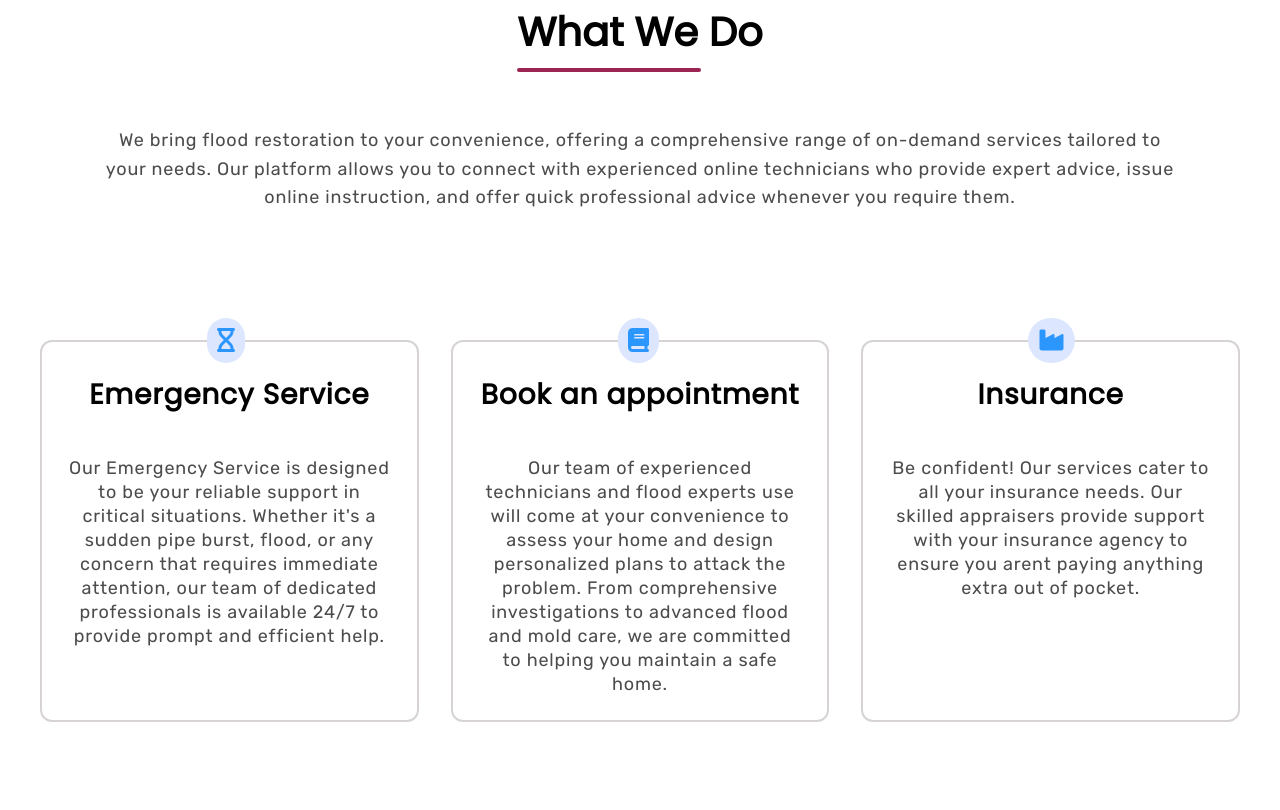
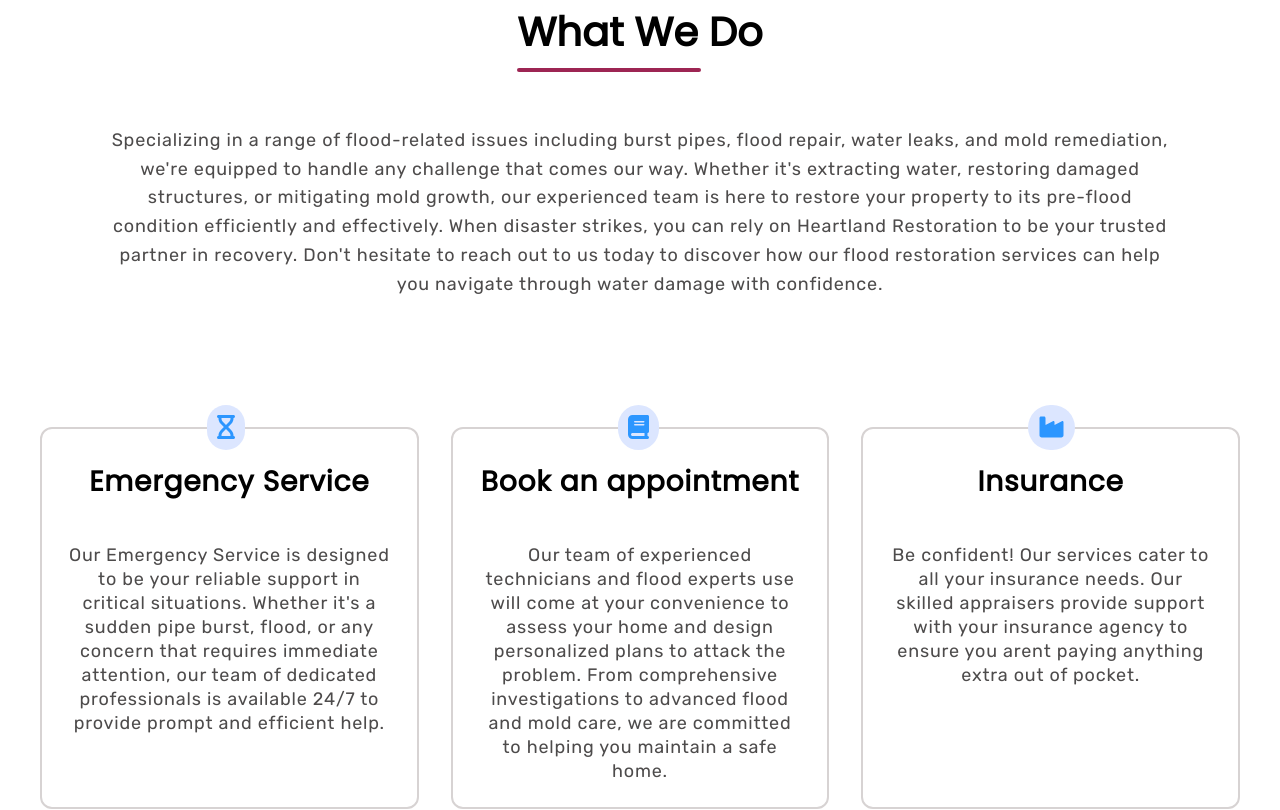
Before and after one commit to Jordan-Barnes-Portfolio/HFRWebsite, a React (Create React App) app: page / in a window 1280 px wide. Shown: the part 840-1650 px from the top of the page. Built offline with nearby package versions, Linux system fonts and the light colour scheme.

Commit message:
Changed verbage

```diff
--- a/src/Components/Footer.js
+++ b/src/Components/Footer.js
@@ -72,10 +72,10 @@ function Footer() {
               </a>
             </li>
             <li>
-              <a href="tel:+913 717 8945">+913 717 8945</a>
+              <a href="tel:+913 289 3104">+913 289 3104</a>
             </li>
             <li>
-              <a href="tel:+913 717 8945">+913 717 8945</a>
+              <a href="tel:+913 289 3104">+913 289 3104</a>
             </li>
           </ul>
         </div>
--- a/src/Components/Hero.js
+++ b/src/Components/Hero.js
@@ -73,7 +73,7 @@ function Hero() {
                     className="text-appointment-btn"
                     type="button"
                   >
-                    <FontAwesomeIcon icon={faPhone} /> Call: 913 717 8945
+                    <FontAwesomeIcon icon={faPhone} /> Call: 913 289 3104
                   </button>
                 </a>
               </div>
--- a/src/Components/Info.js
+++ b/src/Components/Info.js
@@ -1,6 +1,6 @@
 import React from "react";
 import InformationCard from "./InformationCard";
-import { faHeartPulse, faTruckMedical, faTooth, faHourglass, faBook, faIndustry } from "@fortawesome/free-solid-svg-icons";
+import { faHourglass, faBook, faIndustry } from "@fortawesome/free-solid-svg-icons";
 import "../Styles/Info.css";
 
 function Info() {
@@ -11,11 +11,12 @@ function Info() {
           <span>What We Do</span>
         </h3>
         <p className="info-description">
-          We bring flood restoration to your convenience, offering a comprehensive
-          range of on-demand services tailored to your needs. Our
-          platform allows you to connect with experienced online technicians who
-          provide expert advice, issue online instruction, and offer
-          quick professional advice whenever you require them.
+          Specializing in a range of flood-related issues including burst pipes, flood repair, water leaks, and mold remediation,
+          we're equipped to handle any challenge that comes our way. Whether it's extracting water, restoring damaged structures,
+          or mitigating mold growth, our experienced team is here to restore your property to its pre-flood condition efficiently
+          and effectively. When disaster strikes, you can rely on Heartland Restoration to be your trusted partner in recovery.
+          Don't hesitate to reach out to us today to discover how our flood restoration services can help you navigate through water
+          damage with confidence.
         </p>
       </div>
 
--- a/src/Components/Navbar.js
+++ b/src/Components/Navbar.js
@@ -77,14 +77,14 @@ function Navbar() {
         </li>
       </ul>
 
-      <button
+      {/* <button
         className="navbar-btn"
         type="button"
         disabled={isButtonDisabled}
         onClick={handleChatBtnClick}
       >
         <FontAwesomeIcon icon={faCommentDots} /> Live Chat
-      </button>
+      </button> */}
 
       {/* Mobile */}
       <div className={`mobile-navbar ${nav ? "open-nav" : ""}`}>
```
